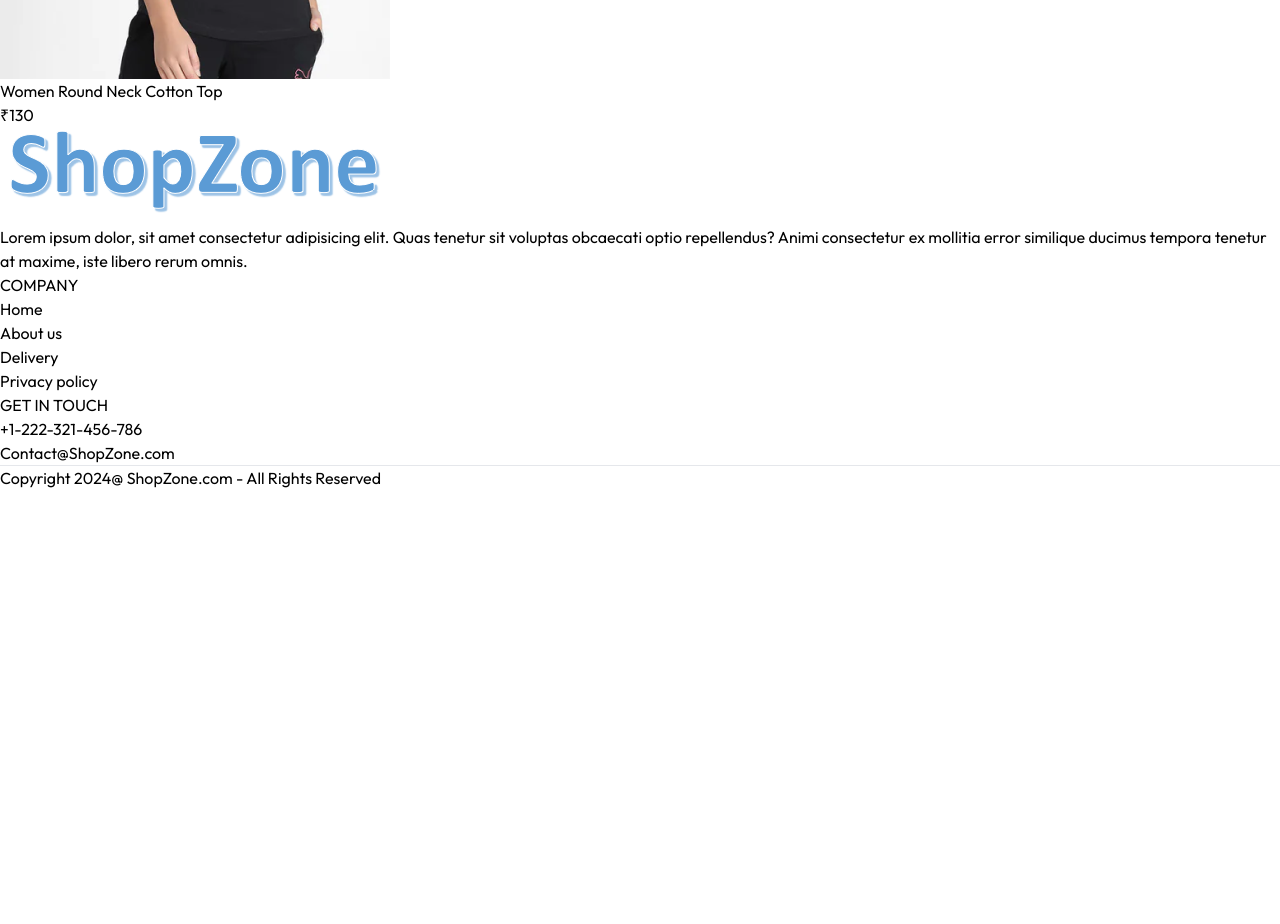
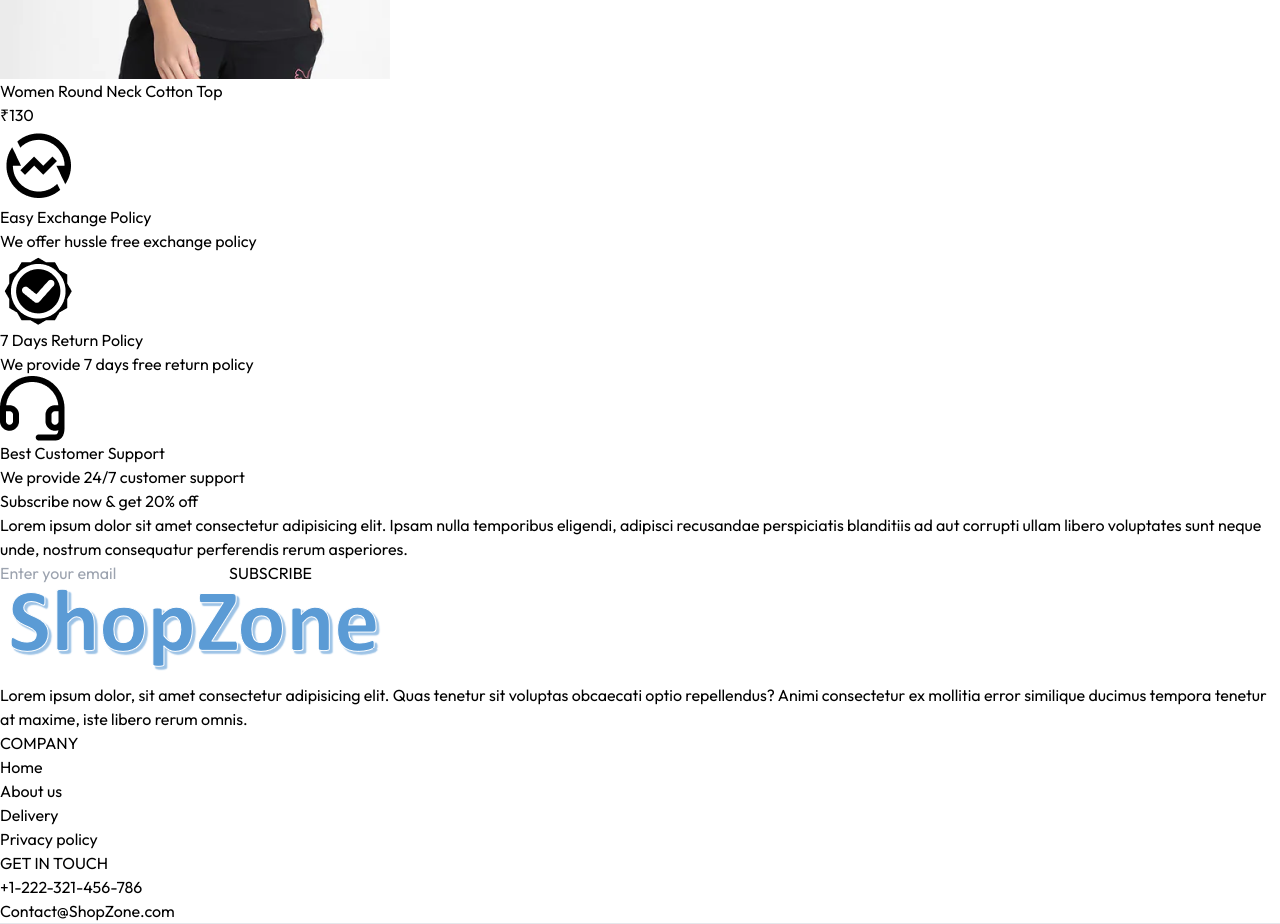
Before and after one commit to thiru2612/ecommerce, a React app in the folder E-commerce/: page / in a window 1280 px wide. Shown: the part 8540-9464 px from the top of the page. Before the commit the page ends 9030 px from the top, so only its background shows below. Built offline with nearby package versions, Linux system fonts and the light colour scheme; the HTML template or start-up script is replaced by a standard one.

Commit message:
commited

```diff
--- a/E-commerce/package.json
+++ b/E-commerce/package.json
@@ -28,6 +28,6 @@
     "globals": "^15.9.0",
     "postcss": "^8.4.41",
     "tailwindcss": "^3.4.10",
-    "vite": "^5.4.1"
+    "vite": "^5.4.8"
   }
 }
--- /dev/null
+++ b/E-commerce/src/components/NewsLetter.jsx
@@ -0,0 +1,18 @@
+import React from 'react'
+
+const NewsLetter = () => {
+  return (
+    <div className=' text-center '>
+      <p className='text-2xl font-medium text-gray-800'>Subscribe now & get 20% off</p>
+      <p className='text-gray-400 mt-3'>
+        Lorem ipsum dolor sit amet consectetur adipisicing elit. Ipsam nulla temporibus eligendi, adipisci recusandae perspiciatis blanditiis ad aut corrupti ullam libero voluptates sunt neque unde, nostrum consequatur perferendis rerum asperiores.
+      </p>
+      <form className='w-full sm:w-1/2 flex items-center gap-3 mx-auto my-6 border pl-3'>
+        <input className='w-full sm:flex-1 outline-none' type="email" placeholder='Enter your email' required/>
+        <button type='submit' className='bg-slate-500 text-white text-xs px-10 py-4 rounded'>SUBSCRIBE</button>
+      </form>
+    </div>
+  )
+}
+
+export default NewsLetter
--- /dev/null
+++ b/E-commerce/src/components/OurPolicy.jsx
@@ -0,0 +1,26 @@
+import React from 'react'
+import { assets } from '../assets/frontend_assets/assets'
+
+const OurPolicy = () => {
+  return (
+    <div className='flex flex-col sm:flex-row justify-around gap-12 sm:gap-2 text-center py-20 text-xs sm:text-sm md:text-base text-gray-700'>
+      <div>
+        <img src={assets.exchange_icon} className='w-12 m-auto mb-5' alt="" />
+        <p className='font-semibold'>Easy Exchange Policy</p>
+        <p className='text-gray-400'>We offer hussle free exchange policy</p>
+      </div>
+      <div>
+        <img src={assets.quality_icon} className='w-12 m-auto mb-5' alt="" />
+        <p className='font-semibold'>7 Days Return Policy</p>
+        <p className='text-gray-400'>We provide 7 days free return policy</p>
+      </div>
+      <div>
+        <img src={assets.support_img} className='w-12 m-auto mb-5' alt="" />
+        <p className='font-semibold'>Best Customer Support</p>
+        <p className='text-gray-400'>We provide 24/7 customer support</p>
+      </div>
+    </div>
+  )
+}
+
+export default OurPolicy
--- a/E-commerce/src/pages/Home.jsx
+++ b/E-commerce/src/pages/Home.jsx
@@ -2,6 +2,8 @@
 import Hero from '../components/hero'
 import LatestCollection from '../components/LatestCollection'
 import BestSeller from '../components/BestSeller'
+import OurPolicy from '../components/OurPolicy'
+import NewsLetter from '../components/NewsLetter'
 
 const Home = () => {
   return (
@@ -9,6 +11,8 @@
       <Hero/>
       <LatestCollection/>
       <BestSeller/>
+      <OurPolicy/>
+      <NewsLetter/>
     </div>
   )
 }
```
Also changed, not shown: 1 other file (tests, documents, lock files or other folders).
